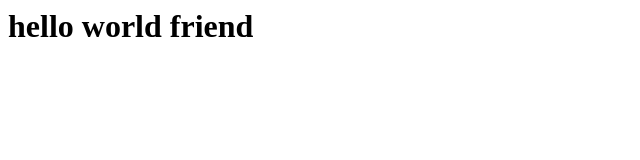
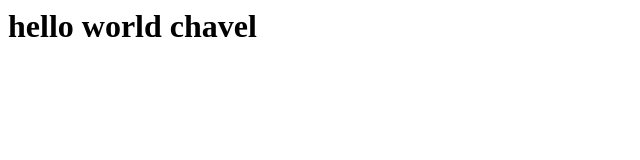
Before and after one commit to picarenlamina/actions_scp, a plain HTML site: page site/index.html in a window 1280 px wide. Shown: the full height of the page, 0-640 px from the left. Drawn offline with Linux system fonts and the light colour scheme.

Commit message:
Update index.html

```diff
--- a/site/index.html
+++ b/site/index.html
@@ -1 +1 @@
-<h1>hello world friend</h1>
+<h1>hello world chavel</h1>
```
